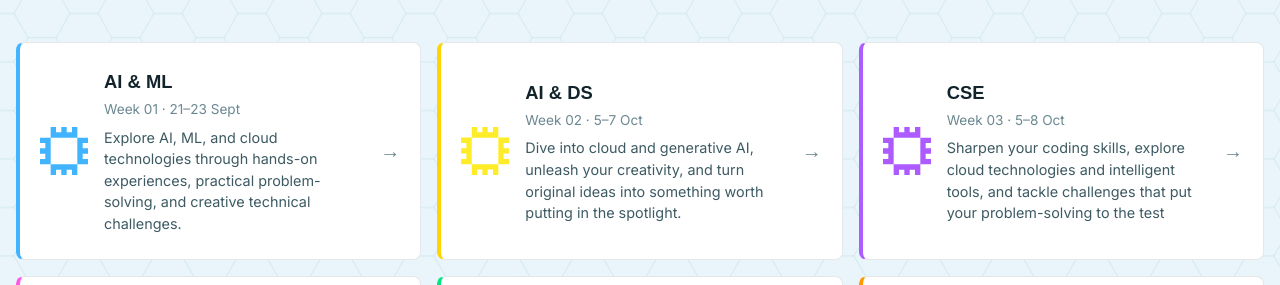
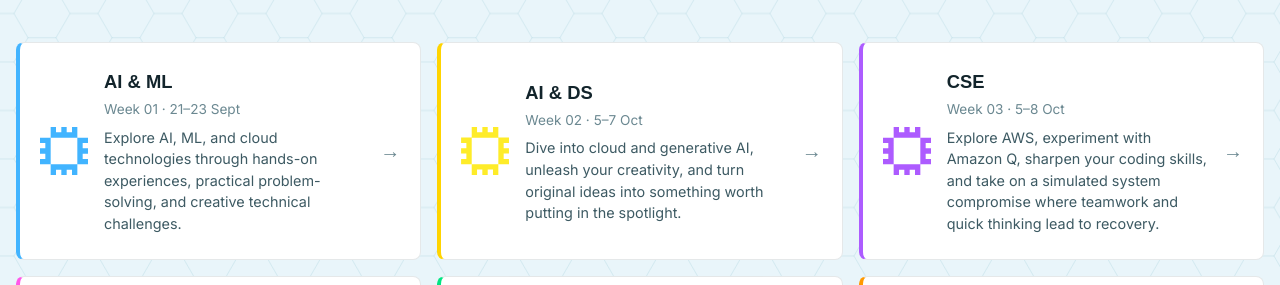
Before and after one commit to ankithajade/hexaverse-website, a React (Vite) app: page / in a window 1280 px wide. Shown: the part 5440-5725 px from the top of the page. Built offline with nearby package versions, Linux system fonts and the light colour scheme; no server answers; a small style sheet from the web is missing; a web font is replaced by a local one.

Commit message:
Updated CSE descriptions

```diff
--- a/src/components/DepartmentsGrid.jsx
+++ b/src/components/DepartmentsGrid.jsx
@@ -12,7 +12,7 @@ const prefersReducedMotion =
 const TAGLINES = {
   aiml: 'Explore AI, ML, and cloud technologies through hands-on experiences, practical problem-solving, and creative technical challenges.',
   aids: 'Dive into cloud and generative AI, unleash your creativity, and turn original ideas into something worth putting in the spotlight.',
-  cse: 'Sharpen your coding skills, explore cloud technologies and intelligent tools, and tackle challenges that put your problem-solving to the test',
+  cse: 'Explore AWS, experiment with Amazon Q, sharpen your coding skills, and take on a simulated system compromise where teamwork and quick thinking lead to recovery.',
   ise: 'Discover Generative AI, RAG, and Amazon Bedrock while experimenting with intelligent solutions and tackling real-world challenges.',
   ece: 'Explore Electronics, intelligent systems, and real-world challenges - where circuits, AI, cloud, and creativity come together.',
   eee: 'Step into cloud technologies, tackle engineering challenges, and put your knowledge, creativity, and teamwork to the test.',
--- a/src/data/departments.js
+++ b/src/data/departments.js
@@ -21,7 +21,7 @@ export const departments = {
       {
         type: 'Workshop',
         title: 'AWS Builders Lab',
-        description:`
+        description: `
         AWS Builders Lab brings cloud computing and machine learning together through guided, hands-on experiences. Participants work directly with AWS services and explore how a machine learning workflow moves from data to a trained, deployed, and testable model.
 
         The workshop is designed to be approachable for students who are new to AWS while still giving experienced learners plenty to experiment with.
@@ -51,7 +51,7 @@ export const departments = {
       {
         type: 'Signature Event',
         title: 'The PartyRock Hack: Building the Future with AI',
-        description:`
+        description: `
         **PartyRockHack** is a three-round individual challenge that takes participants from testing their AWS and cloud knowledge to building practical AI-powered applications. Each stage introduces a different kind of problem-solving, making the experience progressively more hands-on.
 
         Participants will work with **AWS PartyRock** to explore data, experiment with AI-powered applications, and develop a solution to a campus-focused challenge — all while making decisions under time constraints. Solutions will be evaluated on **functionality, usability, innovation, and practical value**, with participants getting the opportunity to showcase both their technical understanding and creativity.
@@ -96,7 +96,7 @@ export const departments = {
       {
         type: 'Workshop',
         title: 'Franchise Forge Labs',
-        description:`
+        description: `
         **Build with AWS. Create with AI. Compete with Creativity.**
 
         **Franchise Forge** Workshop introduces participants to the AWS workflow they will use during the Studio Challenge. Starting with AWS and cloud fundamentals, the workshop moves into Amazon Bedrock, prompt engineering and Amazon S3 through practical, hands-on activities. Participants learn how to use **Bedrock** to brainstorm and refine creative ideas, then organise their working assets in an **S3 Studio Vault**.
@@ -128,7 +128,7 @@ export const departments = {
       {
         type: 'Signature Event',
         title: 'Franchise Forge: The Studio Challenge',
-        description:`
+        description: `
         **The Studio Challenge** puts teams in the role of entertainment Studios and challenges them to build an original franchise from the ground up. Across three rounds, teams develop their franchise concept, create its characters and visual identity, build a marketing strategy and adapt their work when an unexpected Breaking News scenario changes the situation.
 
         **Amazon Bedrock** supports brainstorming and refinement, while **Amazon S3** helps teams organise their working assets throughout the challenge. After the **three rounds**, the *Top 5 teams* advance to the final pitch, where they present their complete franchise, explain their creative decisions and respond to judges' questions.
@@ -164,7 +164,7 @@ export const departments = {
     displayDates: '5–8 Oct',
     logoSrc: '/assets/cse-sbg-logo.svg',
     description:
-      'Explore the world of computing and software engineering through hands-on workshops, technical challenges, and innovative experiences.',
+      'The Computer Science and Engineering week takes you from exploring cloud technologies to applying them in a high-pressure system recovery challenge. Get handson with Amazon Q and commonly used AWS services, test your understanding, and then put those skills into action as your team works through a simulated hacker attack. Solve coding challenges, recover compromised system components, and race against the clock to restore what was lost.',
     metaTitle: "CSE — Week 03 | DBIT HexaVerse CloudFest '26",
     metaDesc:
       "CSE department week at HexaVerse CloudFest '26, Don Bosco Institute of Technology (DBIT). Workshop and signature event from 5–8 Oct 2026.",
@@ -172,8 +172,21 @@ export const departments = {
       {
         type: 'Workshop',
         title: 'Breaking Bug: The Debugging Masterclass',
-        description:
-          'A two-day, hands-on workshop covering Cloud Computing, AWS fundamentals, Git & GitHub, prompt engineering, Amazon Q Developer, debugging, logging, and monitoring — designed to help participants build, debug, and deploy with confidence.',
+        description: `
+        Get introduced to the technologies that power the challenge ahead. **THE BREAKING BUG** is a day-long, hands-on experience focused on **Amazon Q and commonly used AWS services**, helping participants understand how these tools can be applied in practical cloud-based scenarios.
+
+        The workshop is designed to take participants from the fundamentals to actively working with the concepts, making it accessible even without prior AWS experience. An interactive end-of-day quiz brings the experience together, giving participants a chance to apply what they have explored while offering a glimpse of what awaits in the signature challenge.
+
+        **What to look forward to:**
+        - Explore Amazon Q and its practical applications
+        - Get familiar with commonly used AWS services
+        - Understand how cloud services can work together in real-world scenarios
+        - Apply concepts through hands-on activities
+        - Test your understanding through an interactive quiz
+        - Build familiarity with the tools and concepts used in the upcoming challenge
+
+        ***No prior knowledge is required — the workshop begins with the fundamentals and builds from there.***
+        `,
         dates: '5 – 6 Oct 2026',
         venue: 'Venue TBD',
         eventId: 'cse-workshop',
@@ -186,8 +199,18 @@ export const departments = {
       {
         type: 'Signature Event',
         title: 'The Breaking Bug: The Amazon Q Debugging Challenge',
-        description:
-          'Breaking Bug immerses every team in a live hacker simulation, where they become engineers racing to stop a cyberattack through debugging challenges, AI-assisted coding missions, and interconnected system recovery stages—testing technical skills, teamwork, accuracy, and speed under pressure.',
+        description: `
+        A system has been compromised. Critical components are down, and your team has to bring them back.
+
+        **THE BREAKING BUG** is a ***three-round***, team-based system recovery challenge built around a simulated hacker attack. Participants must work through **code-based challenges using Amazon Q**, solving problems to progress through the system and gradually recover compromised components such as the dashboard and login pages.
+
+        The challenge brings together **coding, cloud technology, logical problem-solving, and teamwork**, with every decision made under time pressure. Rather than simply answering questions, teams must use their technical understanding to move through a scenario where each solved challenge brings the system closer to recovery.
+
+        With three rounds designed to test both individual thinking and team coordination, **THE BREAKING BUG** turns system recovery into a race against the clock.
+
+        ***Prior knowledge is required, with a basic understanding of programming and the concepts covered in the workshop recommended for participants.***
+        `,
+
         dates: '8 Oct 2026',
         venue: 'A-001',
         eventId: 'cse-event',
@@ -302,7 +325,7 @@ export const departments = {
       {
         type: 'Signature Event',
         title: 'Wave \'n\' Wire: The Smart System Challenge',
-        description:`
+        description: `
           **Build the System. Master the Challenge.**
 
           *What if your team was given a real-world problem and you had to engineer the solution from scratch?*
```
Also changed, not shown: 1 other file (tests, documents, lock files or other folders).
